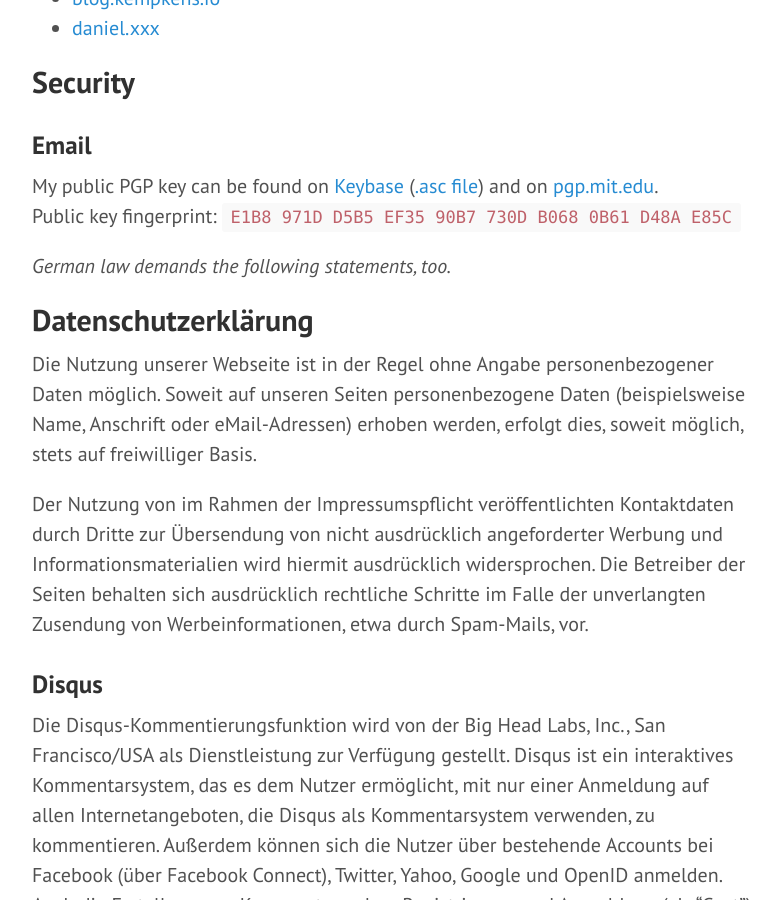
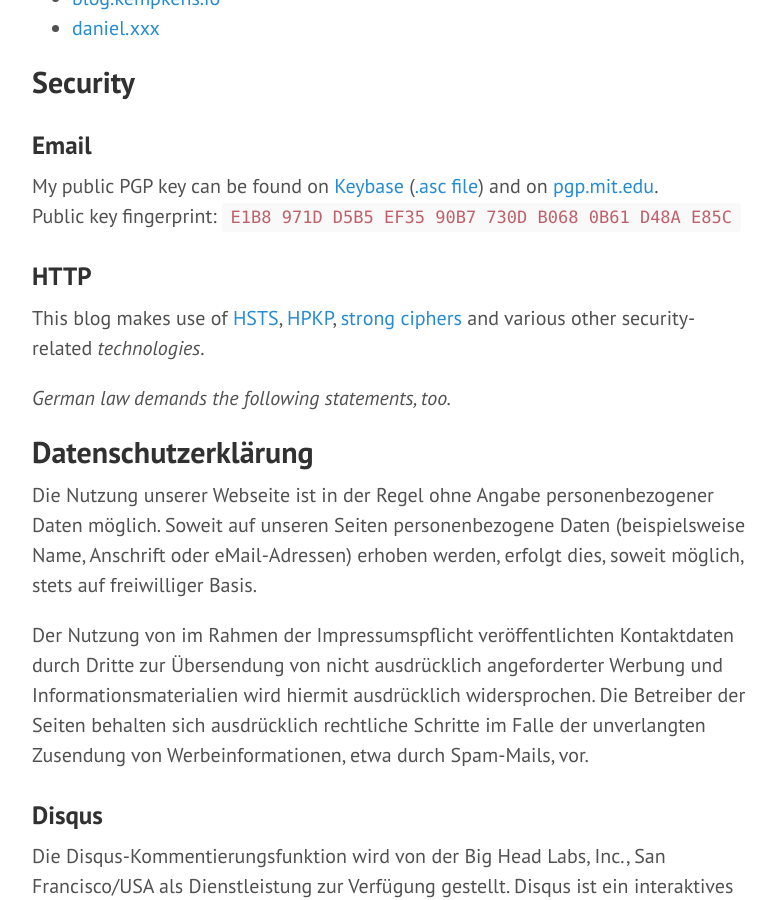
Before and after one commit to nifoc/blog.kempkens.io, a Jekyll site: the page built from impressum.md, in a window 1280 px wide and 900 px high, scrolled down 485 px. Shown: the whole window, without its empty margins (428-1204 px from the left). Built offline with Jekyll 4.4.1, drawn with Linux system fonts in a browser that asks for light colours.

Commit message:
Update Impressum

```diff
--- a/impressum.md
+++ b/impressum.md
@@ -22,6 +22,10 @@ Email: {{ site.author.email }}
 My public PGP key can be found on [Keybase](https://keybase.io/nifoc) ([.asc file](https://keybase.io/nifoc/key.asc)) and on [pgp.mit.edu](http://pgp.mit.edu/pks/lookup?op=vindex&search=0xB0680B61D48AE85C).
 Public key fingerprint: `E1B8 971D D5B5 EF35 90B7 730D B068 0B61 D48A E85C`
 
+### HTTP
+
+This blog makes use of [HSTS](http://en.wikipedia.org/wiki/HTTP_Strict_Transport_Security), [HPKP](https://developer.mozilla.org/en-US/docs/Web/Security/Public_Key_Pinning), [strong ciphers](https://www.ssllabs.com/ssltest/analyze.html?d={{ site.url | hostname }}&hideResults=on) and various other security-related *technologies*.
+
 *German law demands the following statements, too.*
 
 ## Datenschutzerklärung
```
